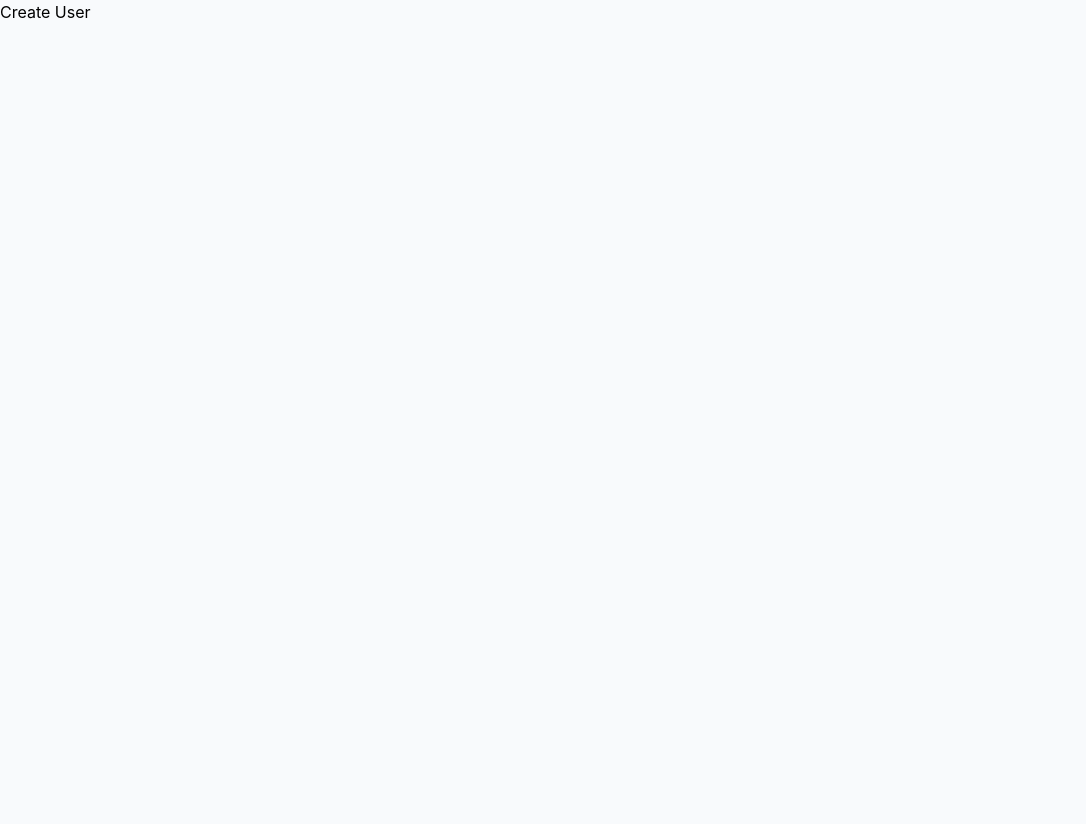
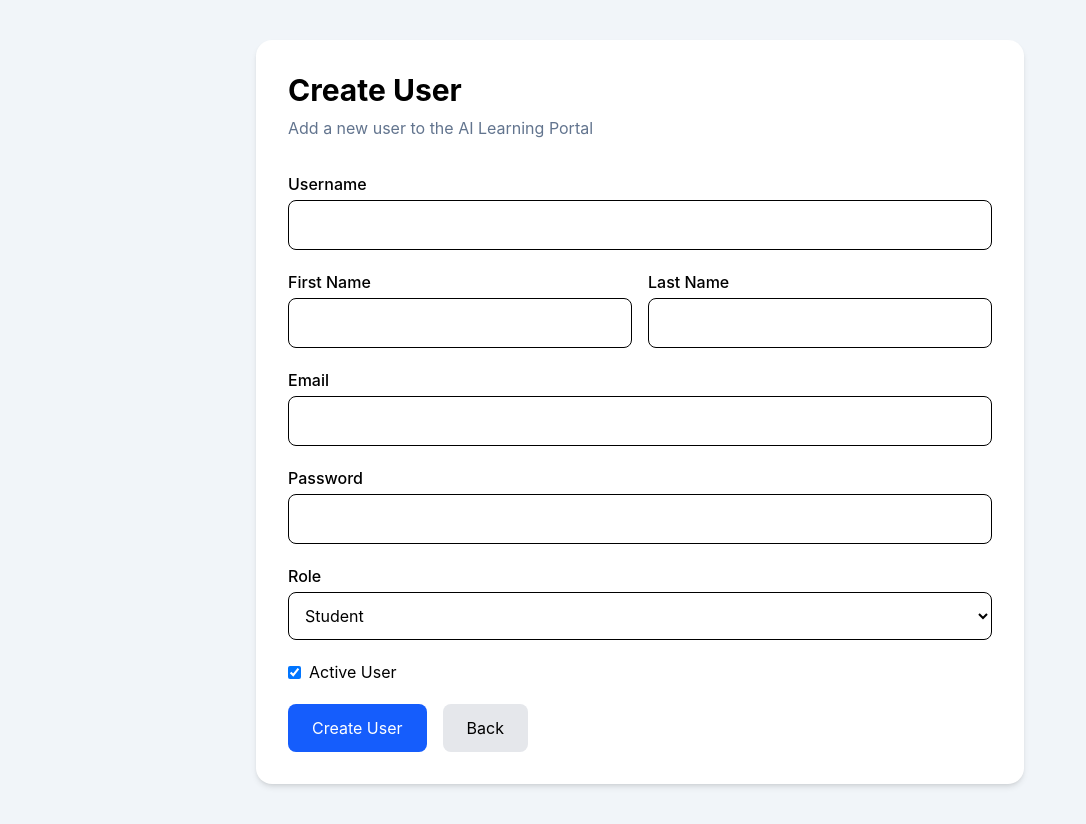
Before and after one commit to RiaModak/AI_Learning_Portal, a React app in the folder frontend/: page /create-user in a window 1280 px wide. Shown: the whole page, without its empty margins (0-1086 px from the left). Before the commit the page ends 800 px from the top, so only its background shows below. Built offline with nearby package versions, Linux system fonts and the light colour scheme; the HTML template or start-up script is replaced by a standard one.

Commit message:
Create User page

```diff
--- a/frontend/src/pages/CreateUser.jsx
+++ b/frontend/src/pages/CreateUser.jsx
@@ -1,5 +1,210 @@
+import { useState } from "react";
+import axios from "axios";
+import { Link, useNavigate } from "react-router-dom";
+
 function CreateUser() {
-  return <h1>Create User</h1>;
+  const navigate = useNavigate();
+
+  const [form, setForm] = useState({
+    username: "",
+    first_name: "",
+    last_name: "",
+    email: "",
+    password: "",
+    role: "Student",
+    is_active: true,
+  });
+
+  const [message, setMessage] = useState("");
+
+  const handleChange = (e) => {
+    const { name, value, type, checked } = e.target;
+
+    setForm({
+      ...form,
+      [name]: type === "checkbox" ? checked : value,
+    });
+  };
+
+  const handleSubmit = async (e) => {
+    e.preventDefault();
+
+    try {
+      await axios.post(
+        "http://127.0.0.1:8000/api/users/",
+        form
+      );
+
+      setMessage("User created successfully!");
+
+      setTimeout(() => {
+        navigate("/");
+      }, 1000);
+
+    } catch (error) {
+      console.log(error.response?.data);
+      alert("Failed to create user.");
+    }
+  };
+
+  return (
+    <div className="min-h-screen bg-slate-100 flex justify-center items-start py-10">
+
+      <div className="bg-white rounded-2xl shadow-md w-full max-w-3xl p-8">
+
+        <h1 className="text-3xl font-bold mb-2">
+          Create User
+        </h1>
+
+        <p className="text-slate-500 mb-8">
+          Add a new user to the AI Learning Portal
+        </p>
+
+        {message && (
+          <div className="mb-6 bg-green-100 text-green-700 p-3 rounded-lg">
+            {message}
+          </div>
+        )}
+
+        <form
+          onSubmit={handleSubmit}
+          className="space-y-5"
+        >
+
+          <div>
+            <label className="block mb-1 font-medium">
+              Username
+            </label>
+
+            <input
+              type="text"
+              name="username"
+              value={form.username}
+              onChange={handleChange}
+              className="w-full border rounded-lg p-3"
+              required
+            />
+          </div>
+
+          <div className="grid grid-cols-2 gap-4">
+
+            <div>
+              <label className="block mb-1 font-medium">
+                First Name
+              </label>
+
+              <input
+                type="text"
+                name="first_name"
+                value={form.first_name}
+                onChange={handleChange}
+                className="w-full border rounded-lg p-3"
+              />
+            </div>
+
+            <div>
+              <label className="block mb-1 font-medium">
+                Last Name
+              </label>
+
+              <input
+                type="text"
+                name="last_name"
+                value={form.last_name}
+                onChange={handleChange}
+                className="w-full border rounded-lg p-3"
+              />
+            </div>
+
+          </div>
+
+          <div>
+            <label className="block mb-1 font-medium">
+              Email
+            </label>
+
+            <input
+              type="email"
+              name="email"
+              value={form.email}
+              onChange={handleChange}
+              className="w-full border rounded-lg p-3"
+            />
+          </div>
+
+          <div>
+            <label className="block mb-1 font-medium">
+              Password
+            </label>
+
+            <input
+              type="password"
+              name="password"
+              value={form.password}
+              onChange={handleChange}
+              className="w-full border rounded-lg p-3"
+              required
+            />
+          </div>
+
+          <div>
+
+            <label className="block mb-1 font-medium">
+              Role
+            </label>
+
+            <select
+              name="role"
+              value={form.role}
+              onChange={handleChange}
+              className="w-full border rounded-lg p-3"
+            >
+              <option>Admin</option>
+              <option>Teacher</option>
+              <option>Student</option>
+            </select>
+
+          </div>
+
+          <div className="flex items-center gap-2">
+
+            <input
+              type="checkbox"
+              name="is_active"
+              checked={form.is_active}
+              onChange={handleChange}
+            />
+
+            <label>
+              Active User
+            </label>
+
+          </div>
+
+          <div className="flex gap-4">
+
+            <button
+              type="submit"
+              className="bg-blue-600 hover:bg-blue-700 text-white px-6 py-3 rounded-lg"
+            >
+              Create User
+            </button>
+
+            <Link
+              to="/"
+              className="bg-gray-200 px-6 py-3 rounded-lg"
+            >
+              Back
+            </Link>
+
+          </div>
+
+        </form>
+
+      </div>
+
+    </div>
+  );
 }
 
 export default CreateUser;
```
Also changed, not shown: 2 other files (tests, documents, lock files or other folders).
